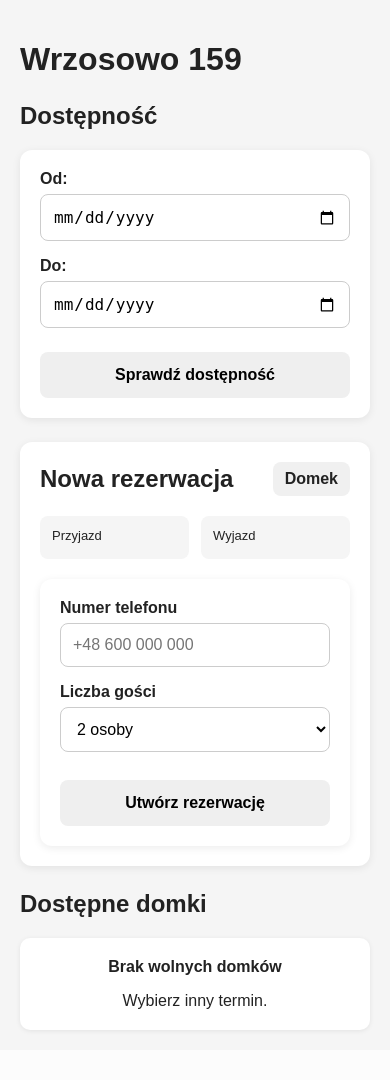
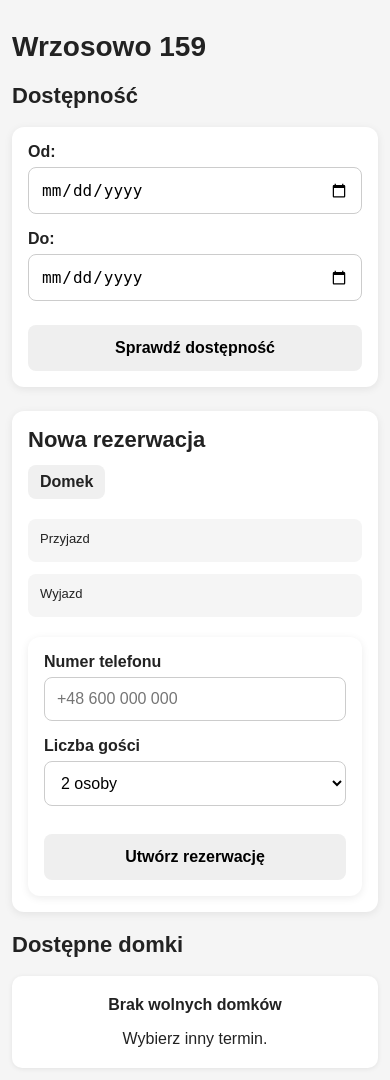
Before and after one commit to czilios/qa-booking-mvp, a FastAPI app: template app/templates/availability.html in a window 390 px wide. Before the commit the page ends 1032 px from the top, so only its background shows below. Run offline with FastAPI, Linux system fonts and the light colour scheme; the template is opened without the code that fills it, so the values that code supplies are empty.

Commit message:
Improve mobile UI responsiveness

```diff
--- a/app/static/styles.css
+++ b/app/static/styles.css
@@ -204,3 +204,56 @@ button {
     margin: 6px 0 0;
     font-weight: 400;
 }
+
+@media (max-width: 600px) {
+    body {
+        padding: 12px;
+    }
+
+    .container {
+        max-width: 100%;
+    }
+
+    h1 {
+        font-size: 28px;
+    }
+
+    h2 {
+        margin-top: 20px;
+        font-size: 22px;
+    }
+
+    form {
+        padding: 16px;
+    }
+
+    .cottage {
+        flex-direction: column;
+        align-items: stretch;
+        gap: 12px;
+    }
+
+    .select-cottage {
+        width: 100%;
+        text-align: center;
+        padding: 12px;
+    }
+
+    .reservation-card {
+        padding: 16px;
+    }
+
+    .reservation-header {
+        flex-direction: column;
+        align-items: flex-start;
+    }
+
+    .reservation-dates {
+        grid-template-columns: 1fr;
+    }
+
+    .success-message,
+    .error-message {
+        padding: 12px;
+    }
+}
```
